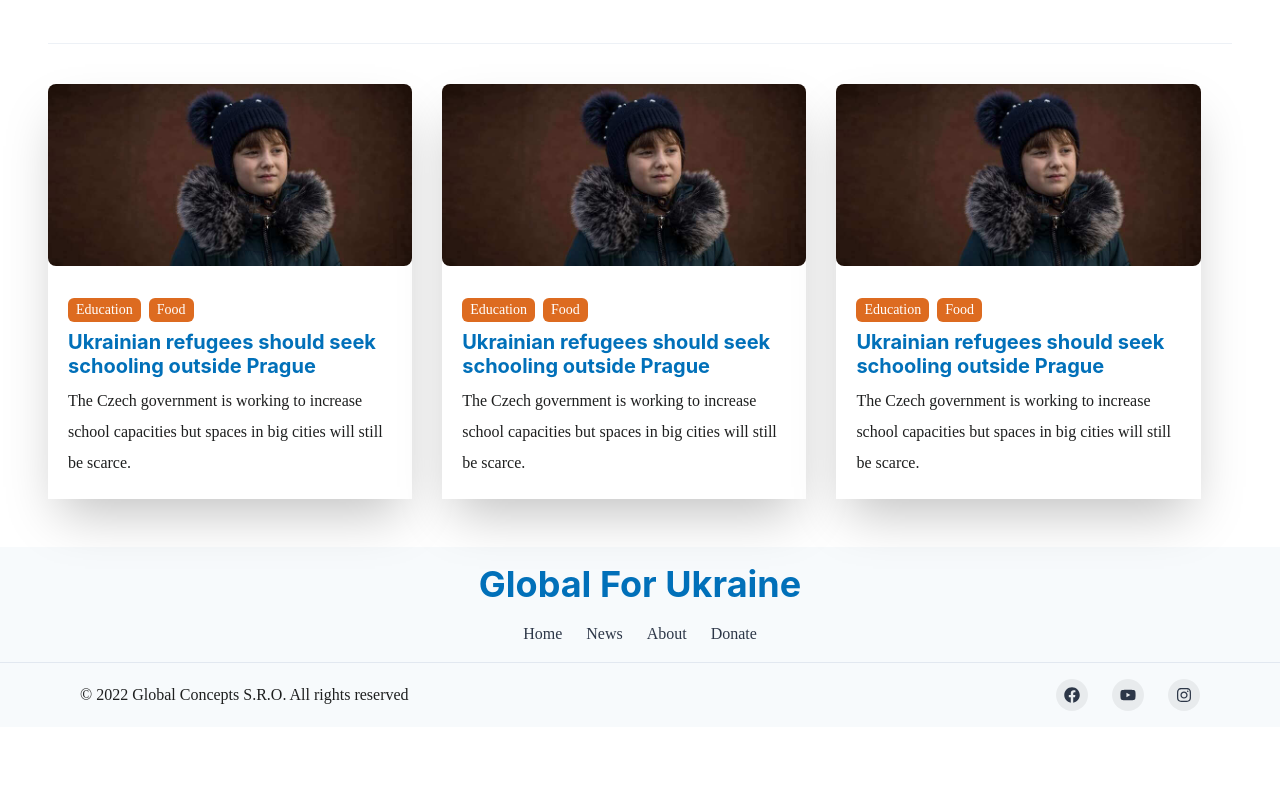
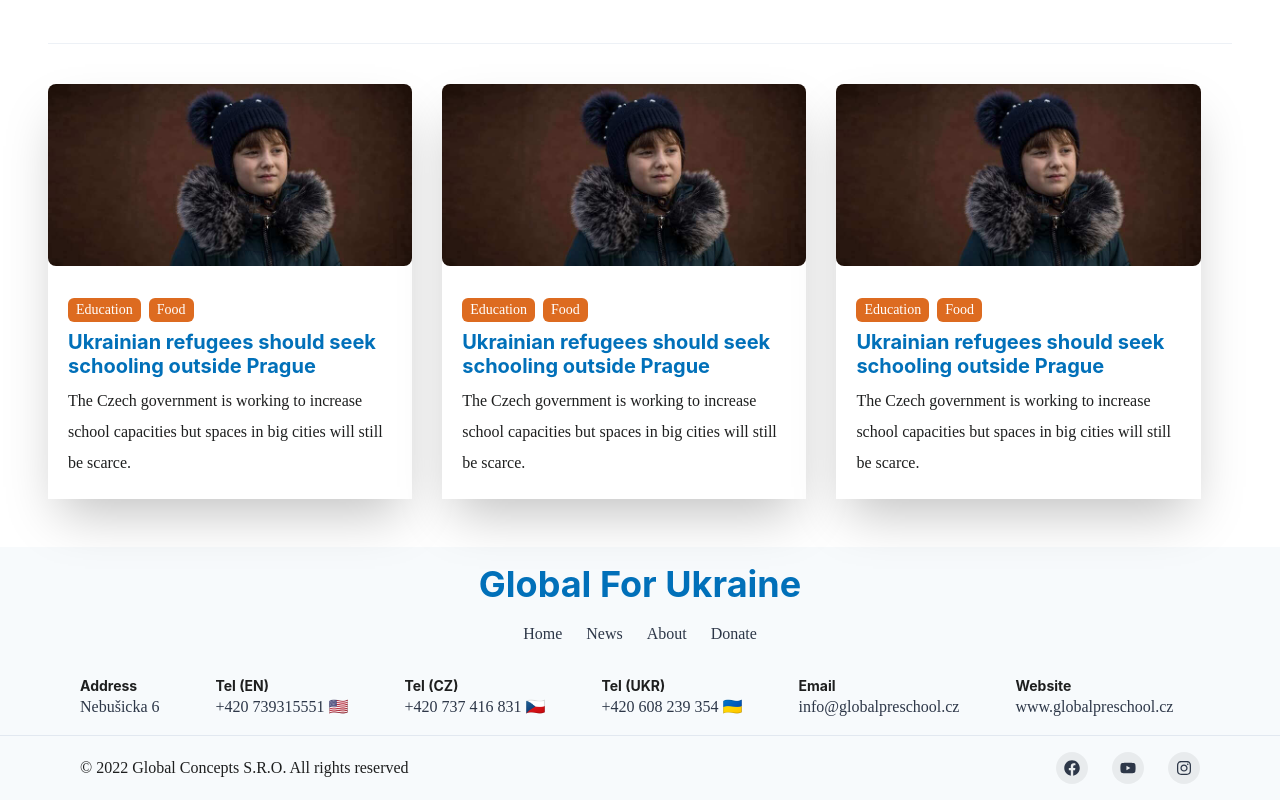
Before and after one commit to ibb4u2006/global4ukraine, a Next.js app: page / in a window 1280 px wide. Shown: the part 1605-2405 px from the top of the page. Before the commit the page ends 2332 px from the top, so only its background shows below. Built offline with nearby package versions, Linux system fonts and the light colour scheme.

Commit message:
Hero/contact info

```diff
--- a/component/Hero.tsx
+++ b/component/Hero.tsx
@@ -9,6 +9,7 @@ import {
   createIcon,
   Flex,
 } from "@chakra-ui/react";
+import Link from "next/link";
 import * as React from "react";
 
 interface IHeroProps {
@@ -65,10 +66,10 @@ const Hero: React.FunctionComponent<IHeroProps> = ({ title, description }) => {
                   bg: "blue.700",
                 }}
               >
-                Donate Now
+                <Link href={"/donate"}>Donate Now</Link>
               </Button>
               <Button variant={"link"} color={"whiteAlpha.900"} size={"sm"}>
-                Learn more about us
+                <Link href={"/about"}>Learn more about us</Link>
               </Button>
               <Box>
                 <Icon
--- a/component/Layout/Footer.tsx
+++ b/component/Layout/Footer.tsx
@@ -67,6 +67,54 @@ export default function SmallCentered() {
           <Link href={"/donate"}>Donate</Link>
         </Stack>
       </Container>
+      <Container
+        as={Stack}
+        maxW={"6xl"}
+        py={4}
+        direction={{ base: "column", md: "row" }}
+        spacing={4}
+        justify={{ base: "center", md: "space-between" }}
+        align={{ base: "center", md: "center" }}
+      >
+        <Stack direction={["column", "column", "column", "row"]} spacing={14}>
+          <Box>
+            <Heading size={"sm"} color="veryDark" fontSize={"sm"}>
+              Address
+            </Heading>
+            Nebušicka 6
+          </Box>
+          <Box>
+            <Heading size={"sm"} color="veryDark" fontSize={"sm"}>
+              Tel (EN)
+            </Heading>
+            +420 739315551 🇺🇸
+          </Box>
+          <Box>
+            <Heading size={"sm"} color="veryDark" fontSize={"sm"}>
+              Tel (CZ)
+            </Heading>
+            +420 737 416 831 🇨🇿
+          </Box>
+          <Box>
+            <Heading size={"sm"} color="veryDark" fontSize={"sm"}>
+              Tel (UKR)
+            </Heading>
+            +420 608 239 354 🇺🇦
+          </Box>
+          <Box>
+            <Heading size={"sm"} color="veryDark" fontSize={"sm"}>
+              Email
+            </Heading>
+            info@globalpreschool.cz
+          </Box>
+          <Box>
+            <Heading size={"sm"} color="veryDark" fontSize={"sm"}>
+              Website
+            </Heading>
+            www.globalpreschool.cz
+          </Box>
+        </Stack>
+      </Container>
 
       <Box
         borderTopWidth={1}
```
